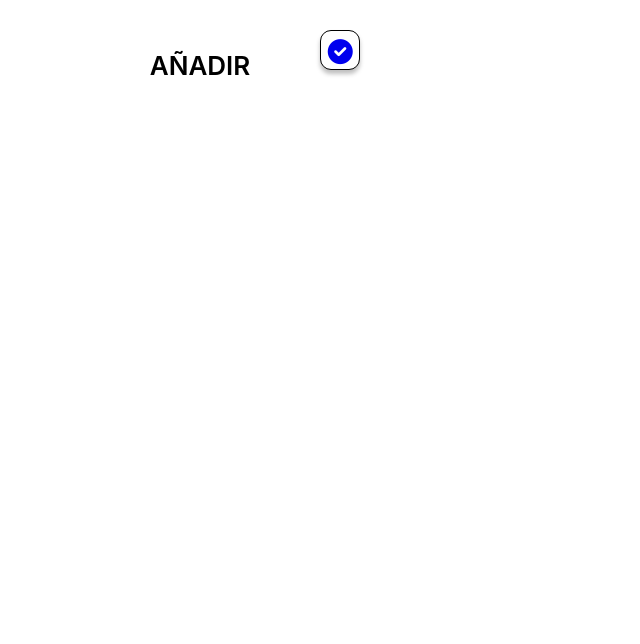
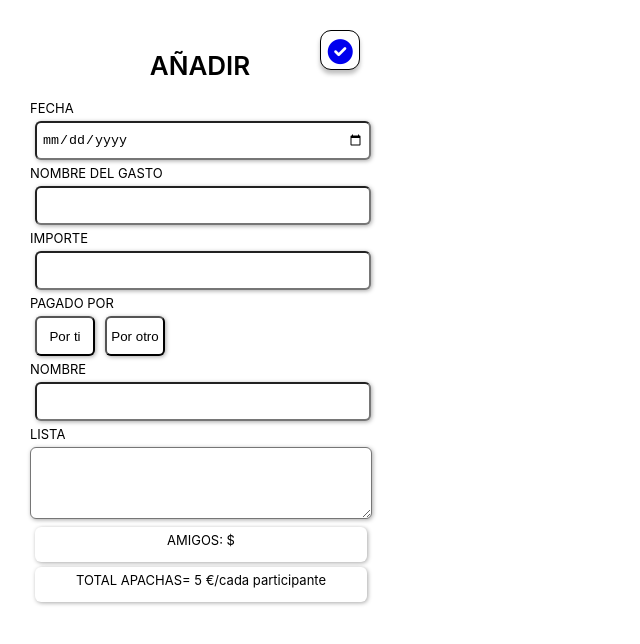
Before and after one commit to candymd/appaches, a React (Create React App) app in the folder frontend/: page /form in a window 1280 px wide. Shown: the top 644 px of the page, without its empty margins (0-640 px from the left). Built offline with nearby package versions, Linux system fonts and the light colour scheme; no server answers.

Commit message:
implementado submit a boton guardar card

```diff
--- a/frontend/src/components/Form/Form.js
+++ b/frontend/src/components/Form/Form.js
@@ -1,9 +1,9 @@
-import React from 'react';
+import React, {useState} from 'react';
 import './Form.css'
 import {Link, useNavigate} from "react-router-dom";
 
 function Form(props) {
-    /*const navigate = useNavigate();
+    const navigate = useNavigate();
 
 
     const [registryData, setRegistryData] = useState(props.registryData || {
@@ -16,7 +16,7 @@ function Form(props) {
 
     const handleInputChange = (event) => {
         console.log(event.target.value)
-        setRegistryDataData({
+        setRegistryData({
             ...registryData,
             [event.target.name]: event.target.value
         })
@@ -28,14 +28,14 @@ function Form(props) {
         props.onClose()
         navigate("/")
 
-    } */
+    }
 
     return (
     <>
         <div className="container">
-            <button className="button-icon"><Link to="/"><i className="fa-solid fa-circle-check"></i></Link></button>
-            <h1>AÑADIR</h1>
-            {/*<div className="form">
+            <button type="submit" className="button-icon" data-toggle="" data-target=""><Link to="/" >{props.registryData ? 'Guardar cambios' : <i className="fa-solid fa-circle-check"></i>}</Link></button>
+            <h1>AÑADIR </h1>
+            <div className="form" onSubmit={enviarDatos} action="">
                 <div>
                     <label htmlFor="">FECHA</label>
                     <input value={registryData.date} onChange={handleInputChange}type="date"  name="registry_date" className="input"/>
@@ -48,10 +48,11 @@ function Form(props) {
                     <label htmlFor="price">IMPORTE</label>
                     <input value={registryData.amount} onChange={handleInputChange} type="text" name="import" className="input"/>
                 </div>
+
                 <div>
                     <label htmlFor="">PAGADO POR</label>
-                    <button  className="button-select">Por ti</button> link a cobrar
-                    <button  className="button-select">Por otro</button> link a pagar
+                    <button  className="button-select">Por ti</button>
+                    <button  className="button-select">Por otro</button>
                 </div>
                 <div>
                     <label htmlFor="">NOMBRE</label>
@@ -65,7 +66,7 @@ function Form(props) {
                     <p className="input">AMIGOS: ${registryData.numberFriends}</p>
                     <p className="input">TOTAL APACHAS= 5 €/cada participante</p>
                 </div>
-            </div>*/}
+            </div>
         </div>
     </>
 )
```
